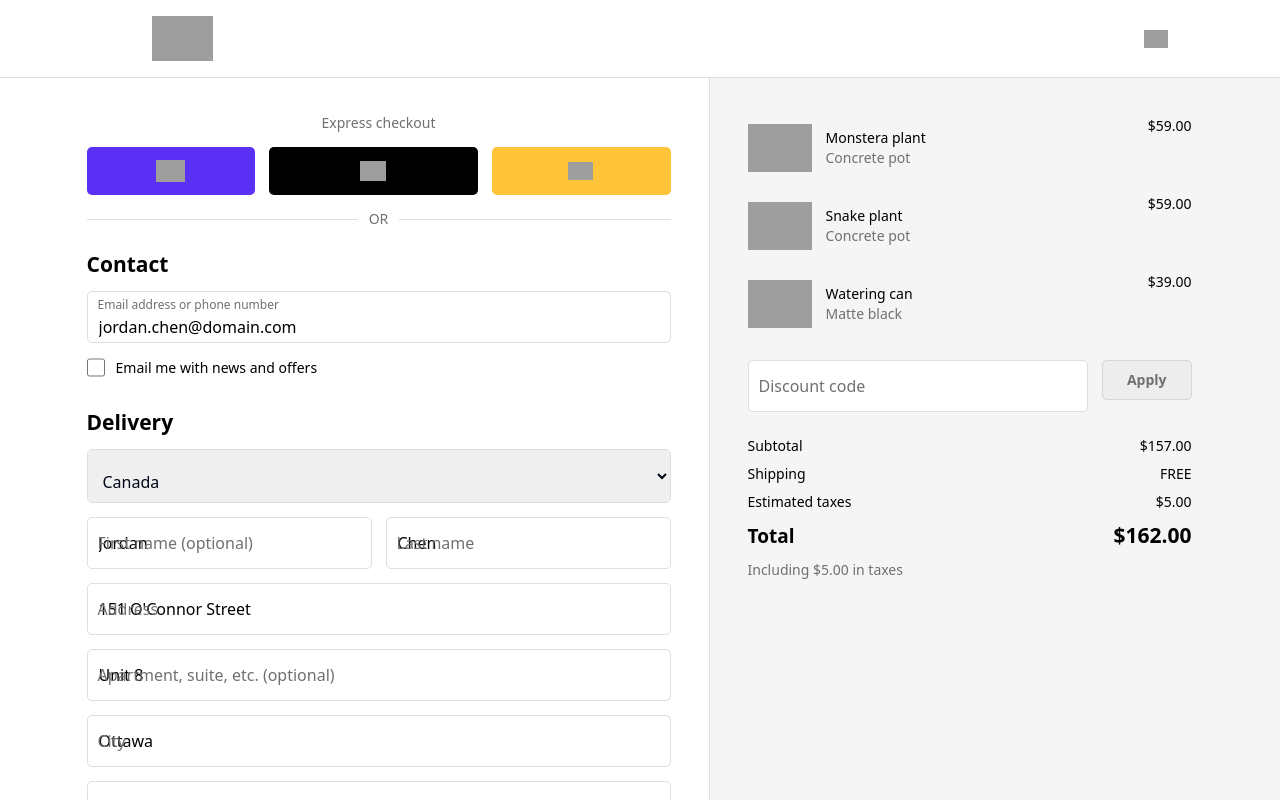
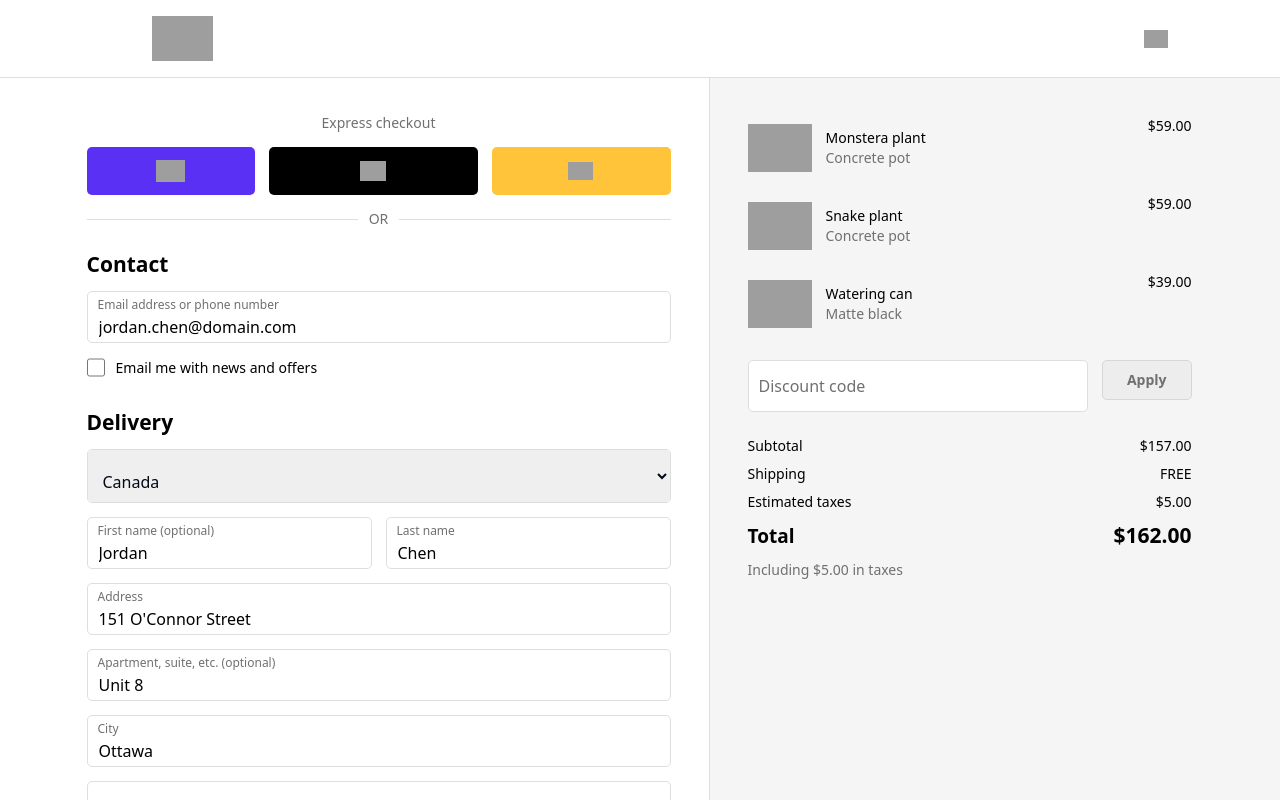
Before and after one commit to salahkichene/oficialcheckout, a React (Vite) app: page / in a window 1280 px wide. Shown: the top 800 px of the page. Built offline with nearby package versions, Linux system fonts and the light colour scheme; grey boxes are pictures that could not be loaded.

Commit message:
Fix: Implement floating label effect
Modify the label input to implement a floating label effect. When the input field is empty, the placeholder text should be centered within the input. As the user begins typing, the placeholder should transition upwards, creating space for the entered text.

```diff
--- a/src/components/ui/input.tsx
+++ b/src/components/ui/input.tsx
@@ -14,10 +14,10 @@ const Input = React.forwardRef<HTMLInputElement, InputProps>(
 
     React.useEffect(() => {
       // Check if the input has a value on mount
-      if (props.value) {
+      if (props.value || props.defaultValue) {
         setIsFilled(true);
       }
-    }, [props.value]);
+    }, [props.value, props.defaultValue]);
 
     const handleChange = (e: React.ChangeEvent<HTMLInputElement>) => {
       setIsFilled(e.target.value.length > 0);
@@ -30,7 +30,7 @@ const Input = React.forwardRef<HTMLInputElement, InputProps>(
           type={type}
           className={cn(
             "h-[52px] w-full bg-white rounded-[5px] border border-solid px-[11px] text-black transition-all duration-200",
-            isFilled ? "pt-7 pb-2" : "py-4", // Consistent padding for all inputs
+            isFilled ? "pt-7 pb-2" : "py-4", // Adjust vertical padding based on filled state
             "placeholder-transparent", // Hide the default placeholder
             isFocused ? "border-[#1773b0] outline-none" : "border-[#dedede]",
             error ? "border-red-500" : "",
@@ -53,10 +53,10 @@ const Input = React.forwardRef<HTMLInputElement, InputProps>(
           <label
             className={cn(
               "absolute left-[11px] transition-all duration-200 pointer-events-none text-[#707070]",
-              isFilled ?
-                "top-[6px] text-xs" : // Adjusted top position for more consistent spacing
-                "text-base top-1/2 -translate-y-1/2", // Centered when empty
-              isFocused && isFilled && "text-[#1773b0]", // Blue color when focused AND has text
+              isFilled || isFocused ?
+                "top-[6px] text-xs" : // Label moves up when input has content or focus
+                "text-base top-1/2 -translate-y-1/2", // Centered when empty and not focused
+              isFocused && "text-[#1773b0]", // Blue color when focused
               error ? "text-red-500" : ""
             )}
           >
```
